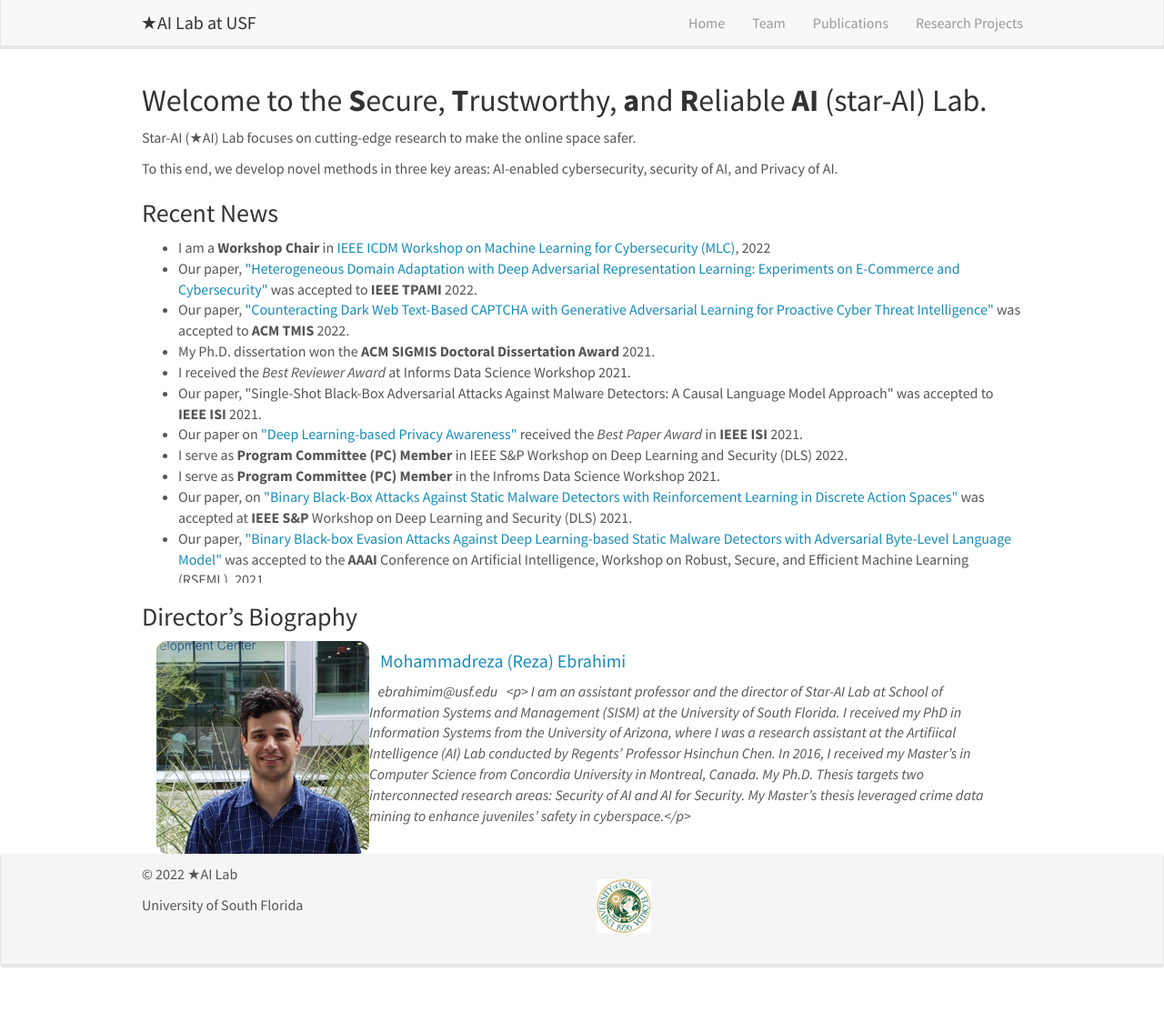
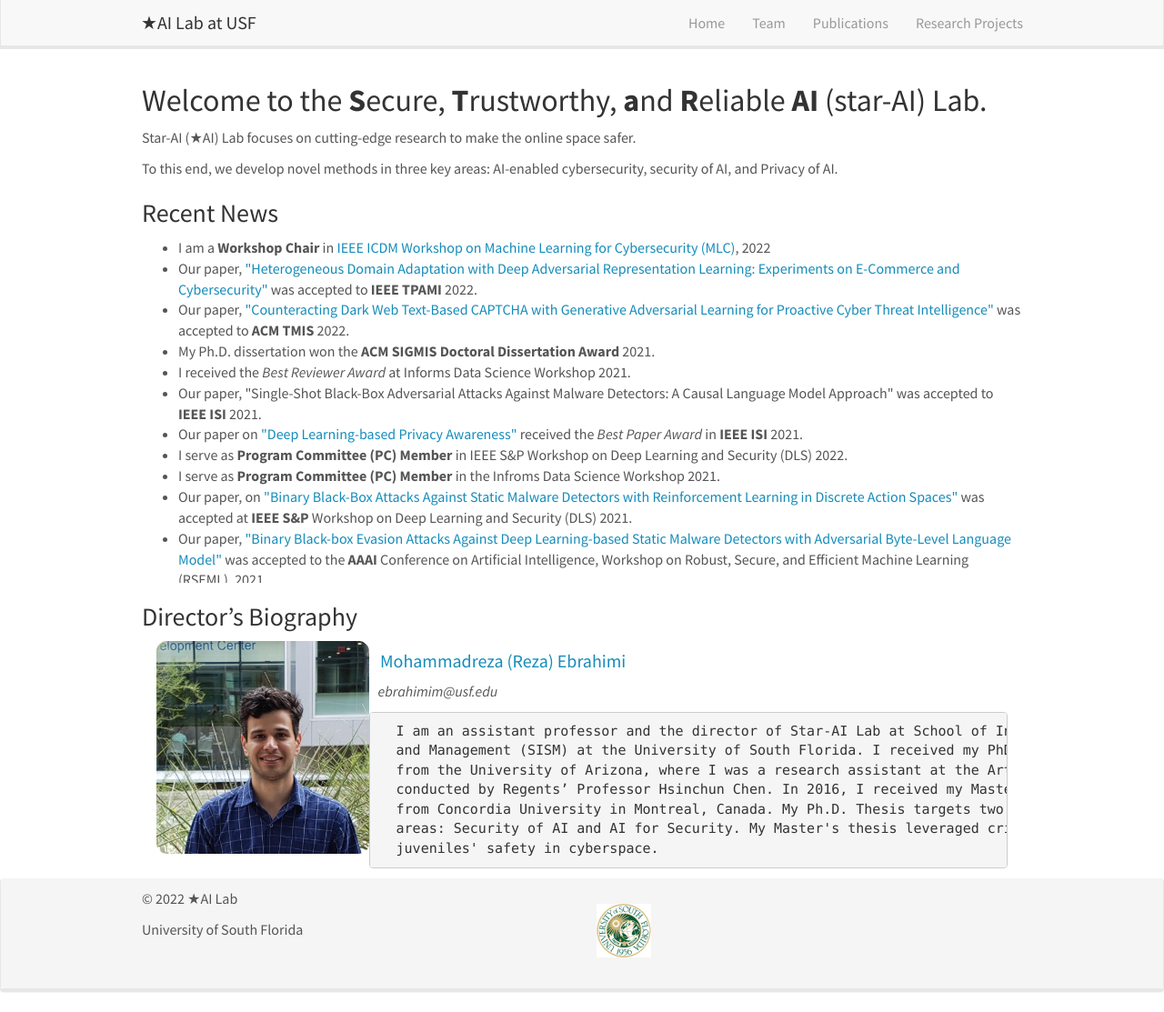
Before and after one commit to star-ailab/star-ailab.github.io, a Jekyll site: the page built from _pages/home.md, in a window 1280 px wide and 1113 px high. Shown: the whole window at 91% size. Built offline with Jekyll 4.4.1, drawn with Linux system fonts in a browser that asks for light colours; nearby versions of some CDN libraries; part of the change alters nothing that is shown.

```diff
--- a/_pages/home.md
+++ b/_pages/home.md
@@ -38,7 +38,13 @@ To this end, we develop novel methods in three key areas: AI-enabled cybersecuri
 <div class="col-sm-12 clearfix">
   <a href="https://mohammadrezaebrahimi.github.io"> <img src="{{ site.url }}{{ site.baseurl }}/images/teampic/rebrahimi.jpg" class="img-responsive" width="25%" style="float: left" /></a>
   <h4>&nbsp;&nbsp; <a href="https://mohammadrezaebrahimi.github.io"> Mohammadreza (Reza) Ebrahimi </a></h4>
-  <i>&nbsp;&nbsp; ebrahimim@usf.edu
-  &nbsp;&nbsp;<p> I am an assistant professor and the director of Star-AI Lab at School of Information Systems and Management (SISM) at the University of South Florida. I received my PhD in Information Systems from the University of Arizona, where I was a research assistant at the Artifiical Intelligence (AI) Lab conducted by Regents’ Professor Hsinchun Chen. In 2016, I received my Master's in Computer Science from Concordia University in Montreal, Canada. My Ph.D. Thesis targets two interconnected research areas: Security of AI and AI for Security. My Master's thesis leveraged crime data mining to enhance juveniles' safety in cyberspace.</p>
+  <i>&nbsp;&nbsp; ebrahimim@usf.edu</i>
+  <pre>  I am an assistant professor and the director of Star-AI Lab at School of Information Systems
+  and Management (SISM) at the University of South Florida. I received my PhD in Information Systems
+  from the University of Arizona, where I was a research assistant at the Artifiical Intelligence (AI) Lab
+  conducted by Regents’ Professor Hsinchun Chen. In 2016, I received my Master's in Computer Science
+  from Concordia University in Montreal, Canada. My Ph.D. Thesis targets two interconnected research
+  areas: Security of AI and AI for Security. My Master's thesis leveraged crime data mining to enhance
+  juveniles' safety in cyberspace.</pre>
 
 </div>
```
